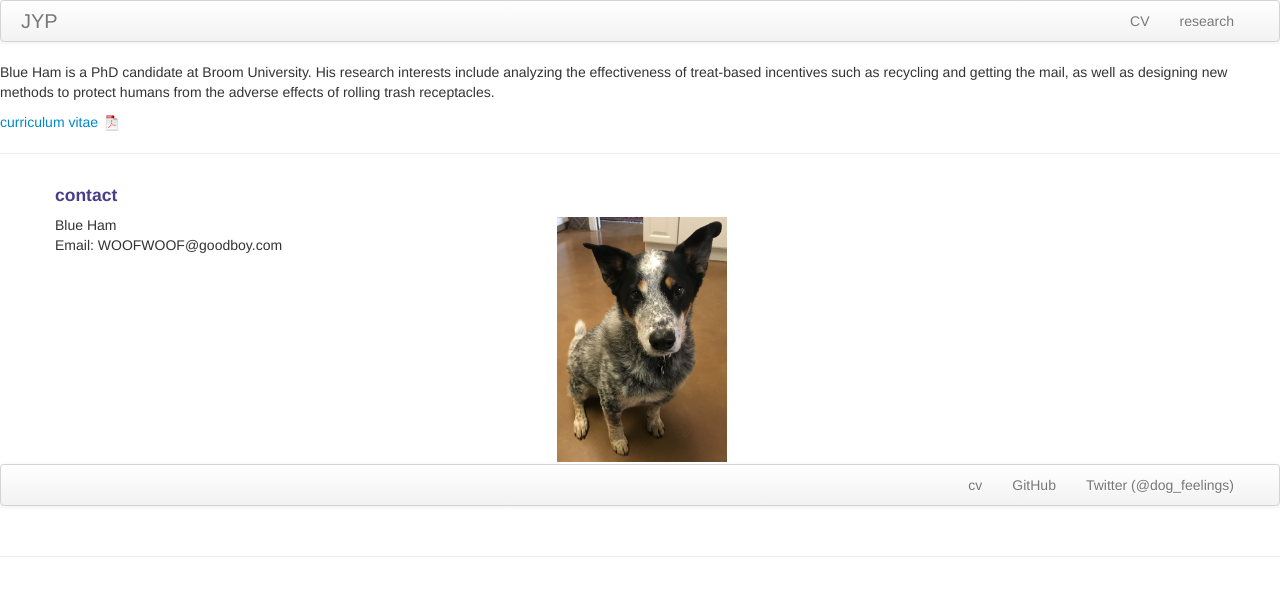
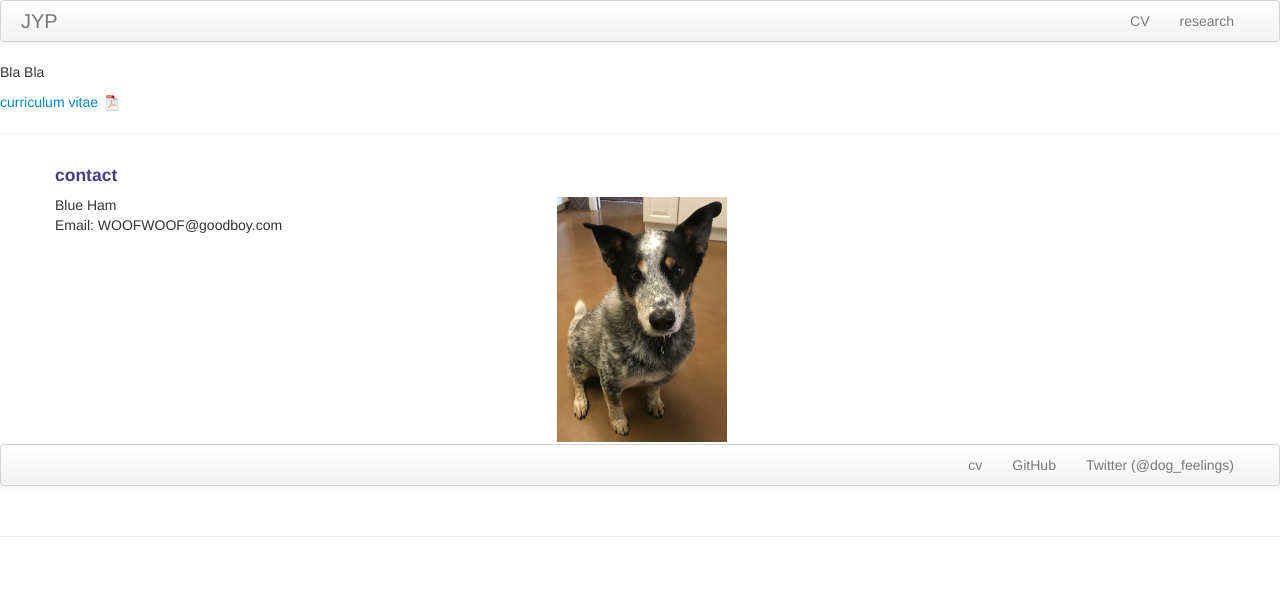
Before and after one commit to jpitarakis/jpitarakis.github.io, a Jekyll site: the page built from index.md, in a window 1280 px wide. Shown: the top 596 px of the page. Built offline with Jekyll 4.4.1, drawn with Linux system fonts in a browser that asks for light colours.

Commit message:
Update index.md

```diff
--- a/index.md
+++ b/index.md
@@ -1,11 +1,11 @@
 ---
 layout: frontpage
 title: Blue Ham
-description: Blue Ham is a PhD candidate at Broom University.
+description: Bla Bla.
 keywords: Blue, Ham, treats, recycling, mail, being a good boy
 ---
 
-Blue Ham is a PhD candidate at Broom University. His research interests include analyzing the effectiveness of treat-based incentives such as recycling and getting the mail, as well as designing new methods to protect humans from the adverse effects of rolling trash receptacles.
+Bla Bla
 
 [curriculum vitae ![CV as pdf]({{ BASE_PATH }}/pages/icons16/pdf-icon.png)]({{ BASE_PATH }}/assets/CV.pdf)<br/>
 
```
